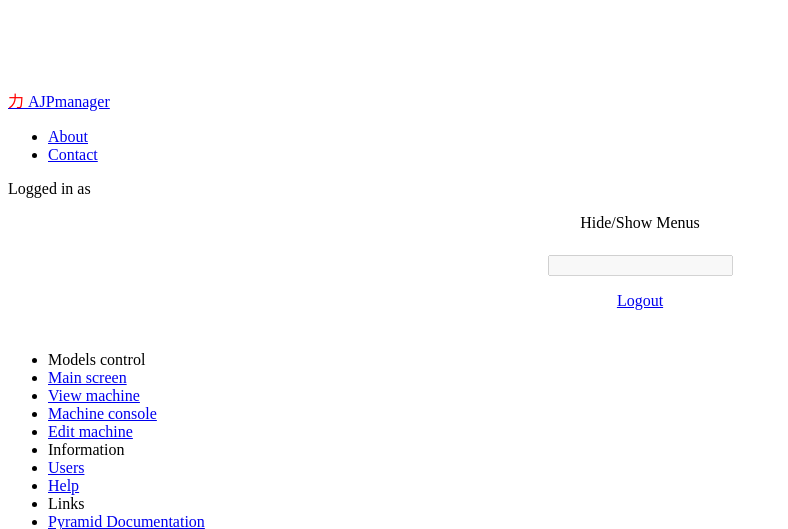
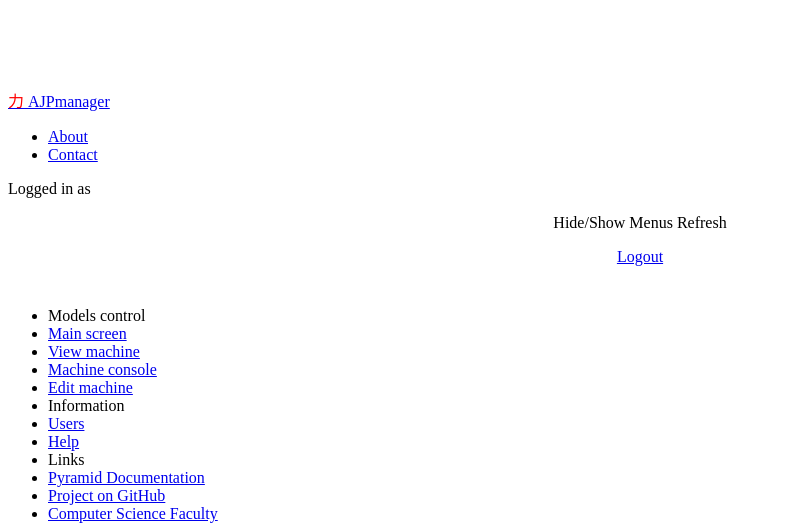
Before and after one commit to Sapphire64/AJPmanager, a Python web app: template ajpmanager/templates/main.jinja2 in a window 1280 px wide. Shown: the top 529 px of the page, without its empty margins (0-788 px from the left). Run offline with Jinja, Linux system fonts and the light colour scheme; the template is opened without the code that fills it, so the values that code supplies are empty; some libraries are stand-ins or nearby versions.

Commit message:
Bottom navbar redesign

```diff
--- a/ajpmanager/templates/main.jinja2
+++ b/ajpmanager/templates/main.jinja2
@@ -47,9 +47,9 @@
                     <!-- Consider adding a manifest.appcache: h5bp.com/d/Offline -->
                     <!--[if gt IE 8]><!-->
                     <div class="btn-toolbar">
-                        <p id="hide_menus" class="navbar-text pull-left"><a class="btn" onclick="hide_menus()"><i class="icon-resize-small"></i> Hide/Show Menus</a></p>
-                        <input id="stats" type="text" class="span8 disabled"  style="margin-top: 7px;" disabled>
-                        <btn class="btn btn-info" onclick="query_all();"><i class="icon-refresh"></i></btn>
+                        <p id="hide_menus" class="navbar-text pull-left"><a class="btn" onclick="hide_menus()"><i class="icon-resize-small"></i> Hide/Show Menus</a>
+                        <!--<input id="stats" type="text" class="span8 disabled"  style="margin-top: 7px;" disabled>-->
+                        <btn class="btn btn-info" onclick="query_all();">Refresh <i class="icon-refresh"></i></btn></p>
                         <p id="logout" class="navbar-text pull-right"><a class="btn" href="/logout"><i class="icon-signout"></i> Logout</a></p>
                     </div>
 
```
